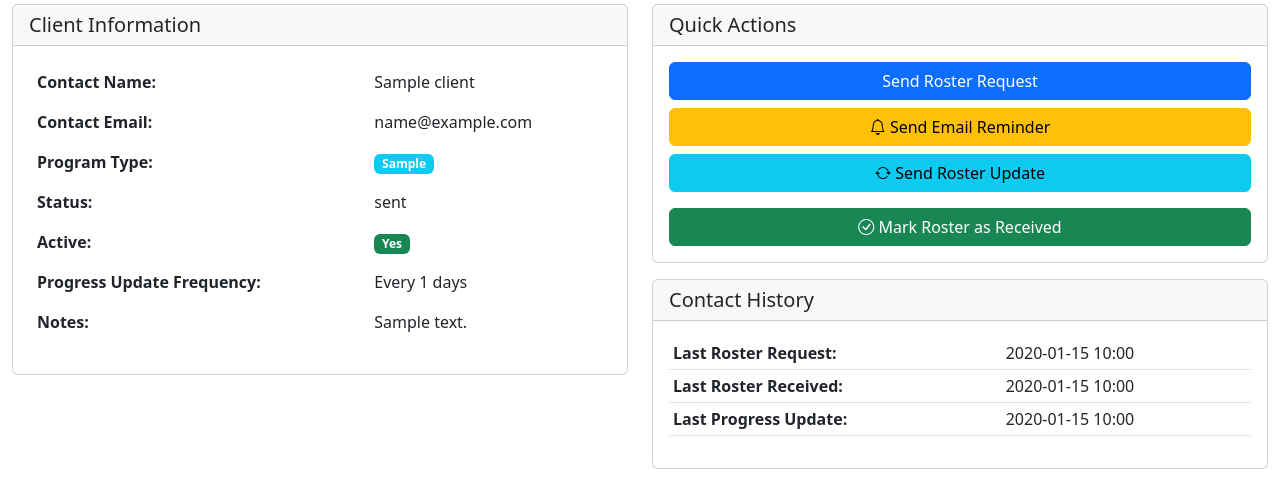
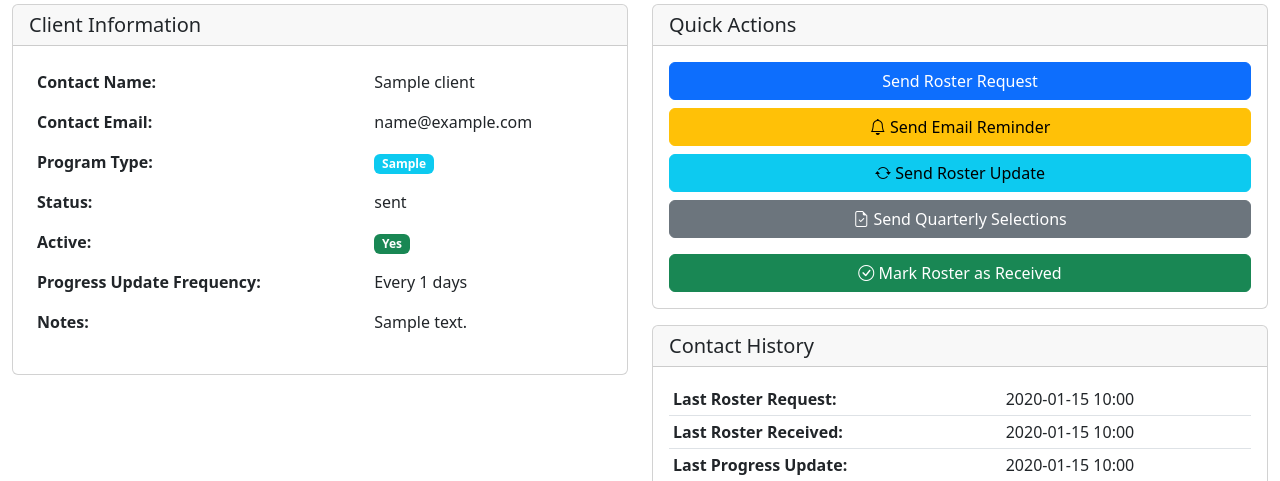
Before and after one commit to packNsnap/Random-pool, a FastAPI app: page /clients/1 in a window 1280 px wide. Shown: the part 152-633 px from the top of the page. Run offline with FastAPI, Linux system fonts and the light colour scheme; the visitor is signed in with stand-in values (Sample User, id 1); tables that the repository leaves empty hold one stand-in row (values such as "Sample post").

Commit message:
Add button to send current quarter selections to clients
Adds a new form and button to the client detail template (`client_detail.html`) for sending quarterly selections to clients via a new POST endpoint `/clients/{{ client.id }}/send_quarterly_selections`.

Replit-Commit-Author: Agent
Replit-Commit-Session-Id: 77d187f3-610d-43a3-bc20-614b7505431f
Replit-Commit-Checkpoint-Type: intermediate_checkpoint
Replit-Commit-Event-Id: cb682251-c899-4e07-9953-d804168d0ea3
Replit-Commit-Screenshot-Url: https://storage.googleapis.com/screenshot-production-us-central1/2f23edb6-68a7-46dc-943d-7637cd790775/77d187f3-610d-43a3-bc20-614b7505431f/FgQMYIF

```diff
--- a/templates/client_detail.html
+++ b/templates/client_detail.html
@@ -86,9 +86,15 @@
                     </button>
                 </form>
 
-                <form method="post" action="/clients/{{ client.id }}/send_update" class="mb-3">
+                <form method="post" action="/clients/{{ client.id }}/send_update" class="mb-2">
                     <button type="submit" class="btn btn-info w-100">
                         <i class="bi bi-arrow-repeat"></i> Send Roster Update
+                    </button>
+                </form>
+
+                <form method="post" action="/clients/{{ client.id }}/send_quarterly_selections" class="mb-3">
+                    <button type="submit" class="btn btn-secondary w-100">
+                        <i class="bi bi-file-earmark-check"></i> Send Quarterly Selections
                     </button>
                 </form>
 
```
